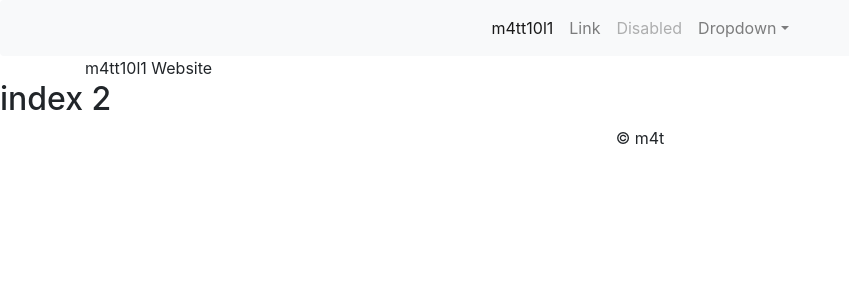
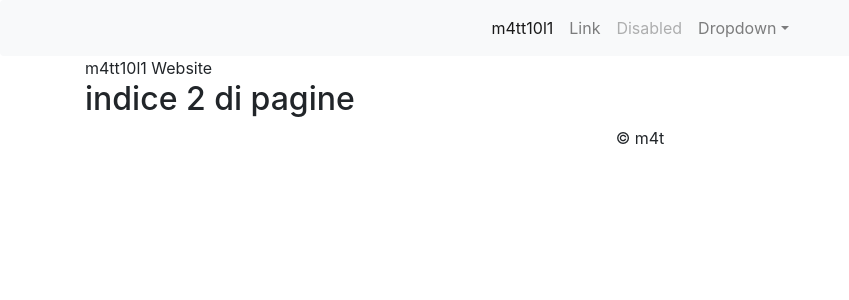
Before and after one commit to studiodiametrodev/m4tt10l1.github.io, a Jekyll site: the page built from pagine/index2.md, in a window 1280 px wide. Shown: the top 300 px of the page, without its empty margins (0-849 px from the left). Built offline with Jekyll 4.4.1, drawn with Linux system fonts in a browser that asks for light colours.

Commit message:
Update index2.md

```diff
--- a/pagine/index2.md
+++ b/pagine/index2.md
@@ -3,4 +3,8 @@ layout: default
 title: indice 2 di pagine
 slug: pagine/index2
 ---
-<h2>index 2</h2>
+<header>
+  <div class="container">
+    <h2>{{page.title}}</h2>
+  </div>
+</header>
```
